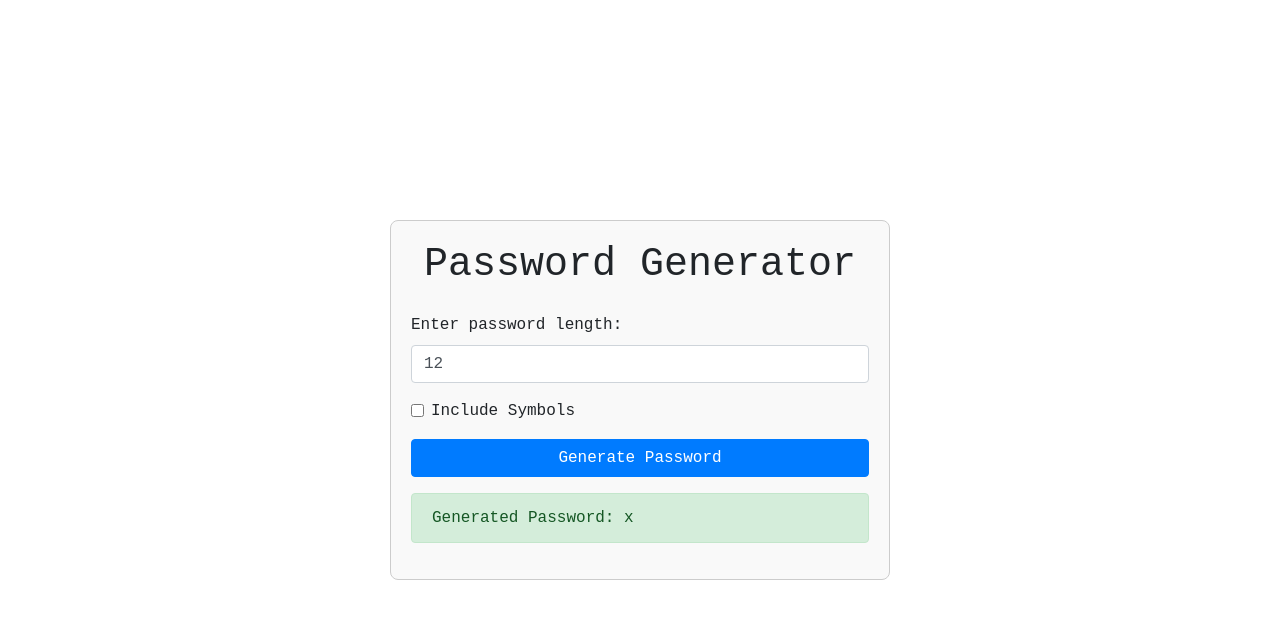
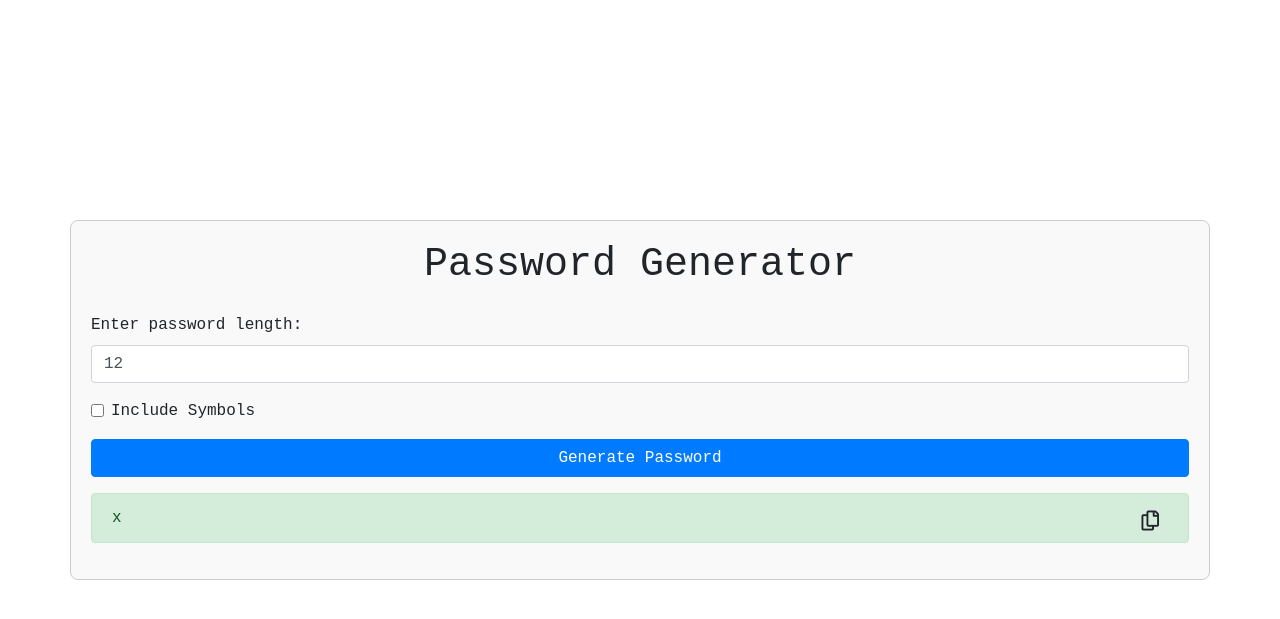
Before and after one commit to MuhammadNasarUddin/nasar, a Flask app: template templates/password_generator.html in a window 1280 px wide. Shown: the top 619 px of the page. Run offline with Flask 3, Linux system fonts and the light colour scheme; the template is opened without the code that fills it: most values are stand-ins (such as "Sample title", 1, 10 or a date in 2020); some libraries are stand-ins or nearby versions.

Commit message:
initial commit

```diff
--- a/templates/mp3.html
+++ b/templates/mp3.html
@@ -16,7 +16,6 @@
     }
 
     .container {
-        width:600px;
         padding: 40px;
         border: 1px solid #ccc;
         border-radius: 8px;
--- a/templates/password_generator.html
+++ b/templates/password_generator.html
@@ -5,6 +5,8 @@
     <meta charset="UTF-8">
     <title>RehanLabs | Password Generator</title>
     <link rel="stylesheet" href="https://stackpath.bootstrapcdn.com/bootstrap/4.5.2/css/bootstrap.min.css">
+    <link rel="stylesheet" href="https://cdnjs.cloudflare.com/ajax/libs/font-awesome/5.15.4/css/all.min.css">
+
     <style>
      /* Example CSS */
 body {
@@ -17,11 +19,13 @@ body {
 }
 
         .container {
-            width: 500px;
             padding: 20px;
             border: 1px solid #ccc;
             border-radius: 8px;
             background-color: #f9f9f9;
+        }
+        .fa, .far, .fas{
+            font-size: 20px;
         }
     </style>
 </head>
@@ -48,11 +52,32 @@ body {
         {% endif %}
 
         {% if generated_password %}
-        <div class="alert alert-success mt-3" role="alert">
-            Generated Password: {{ generated_password }}
+        <div class="alert alert-success mt-3" role="alert" id="passwordDisplay">
+            {{ generated_password }}
+            <button class="btn btn-sm" style="float: right;" onclick="copyPassword()">
+                <i class="far fa-copy"></i> <!-- Copy icon -->
+            </button>
         </div>
         {% endif %}
     </div>
+
+    <script>
+        function copyPassword() {
+            const passwordText = document.getElementById('passwordDisplay');
+            const password = passwordText.textContent || passwordText.innerText;
+
+            const textArea = document.createElement('textarea');
+            textArea.value = password;
+            document.body.appendChild(textArea);
+
+            textArea.select();
+            document.execCommand('copy');
+            document.body.removeChild(textArea);
+
+            // Optionally, you can provide feedback to the user
+            alert('Password copied to clipboard!');
+        }
+    </script>
 </body>
 
 </html>
--- a/templates/qrcode.html
+++ b/templates/qrcode.html
@@ -16,7 +16,6 @@
     }
 
     .container {
-
         padding: 40px;
         border: 1px solid #ccc;
         border-radius: 8px;
```
